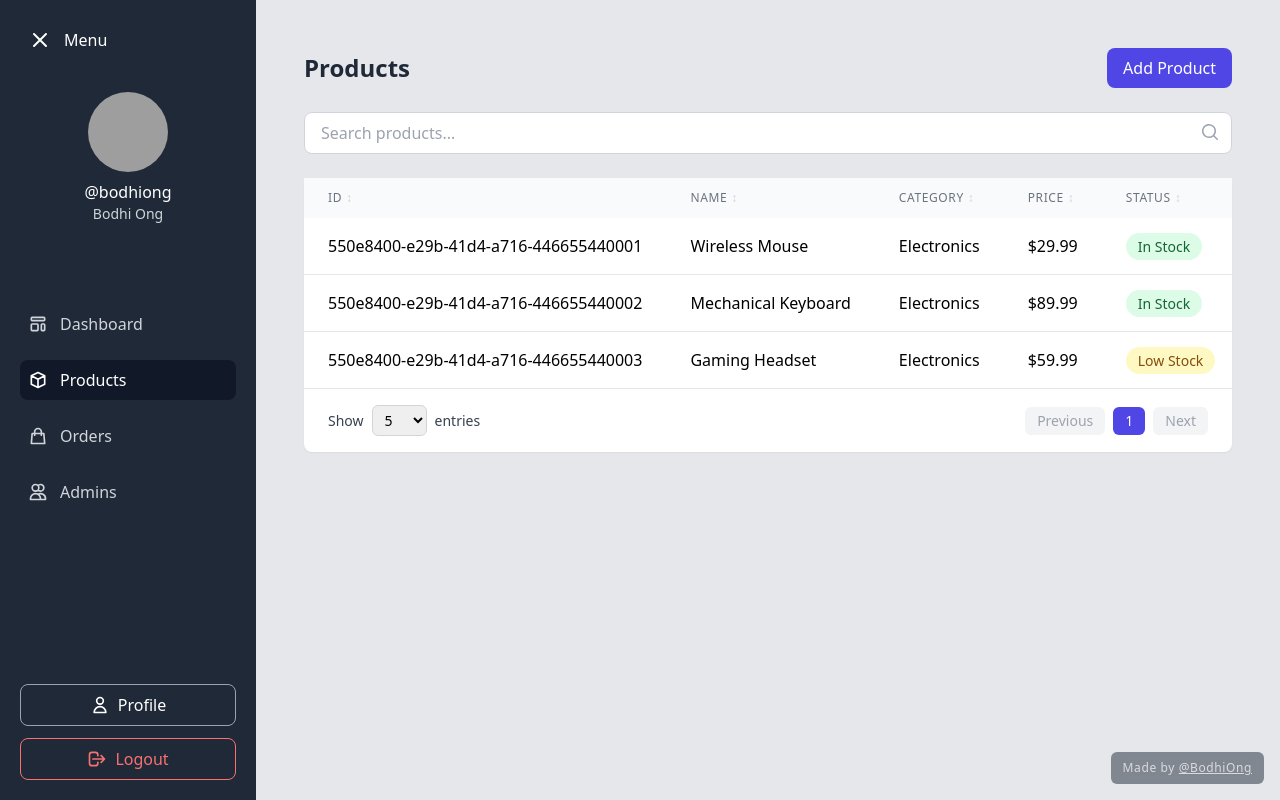
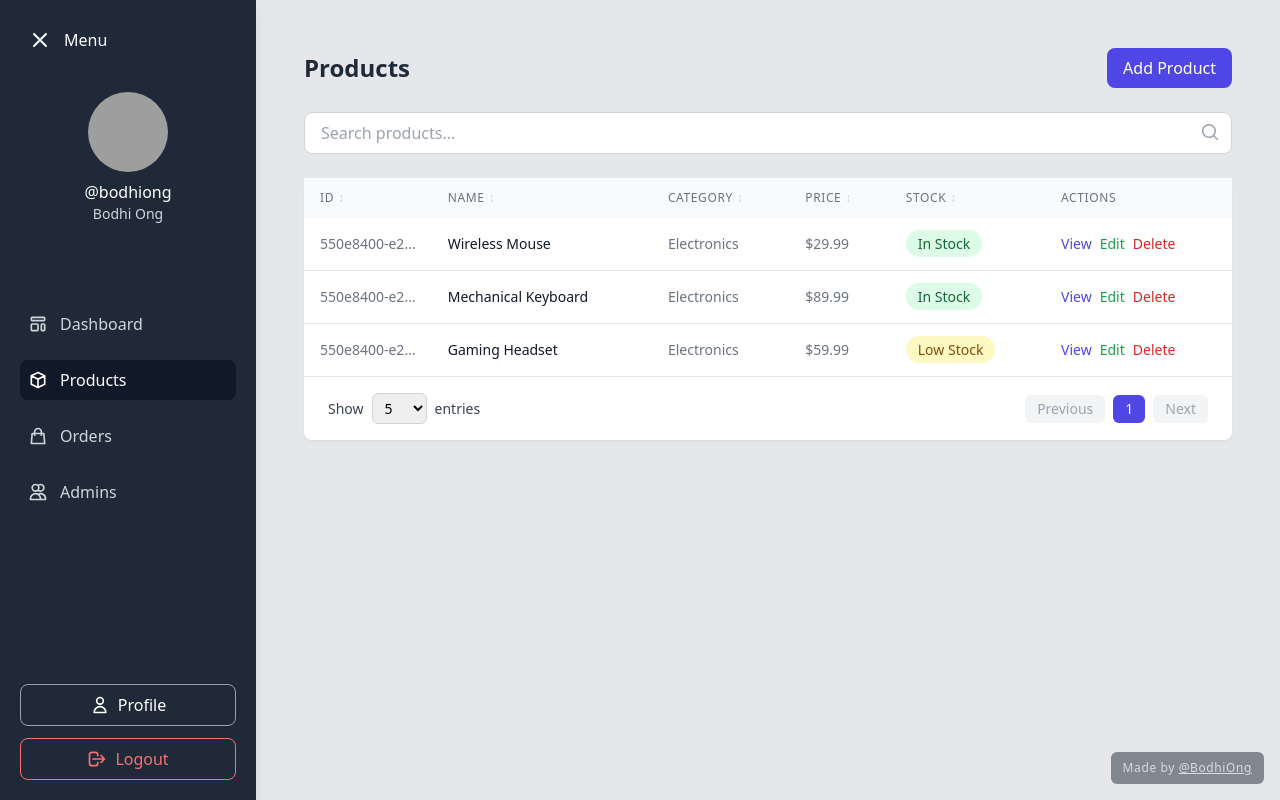
Before and after one commit to BodhiOng/Admin-Dashboard-ECommerce, a Next.js app in the folder frontend/: page /products in a window 1280 px wide. Built offline with nearby package versions, Linux system fonts and the light colour scheme; grey boxes are pictures that could not be loaded.

Commit message:
fix hydration errors at root's layout

```diff
--- a/frontend/src/app/components/SidebarVertical.tsx
+++ b/frontend/src/app/components/DesktopNavigationBar.tsx
@@ -8,9 +8,8 @@ export default function SidebarVertical({ className = '' }: { className?: string
   // Get the current pathname to determine active navigation item
   const pathname = usePathname();
 
-  // Extracts the first path segment or defaults to 'dashboard'
-  // This helps highlight the current active navigation item
-  const activeTab = pathname.split('/')[1] || 'dashboard';
+  // Extracts the first path segment or defaults to an empty string
+  const activeTab = pathname.split('/')[1] || '';
 
   const { isMinimized, toggleSidebar } = useSidebar();
 
--- /dev/null
+++ b/frontend/src/app/components/LayoutWrapper.tsx
@@ -0,0 +1,68 @@
+'use client';
+
+import DesktopNavbar from './DesktopNavigationBar';
+import MobileNavbar from './MobileNavigationBar';
+import AttributionPopup from './AttributionPopup';
+import { usePathname } from 'next/navigation';
+import { useSidebar } from '../contexts/SidebarContext';
+import { useMemo, useState, useEffect } from 'react';
+
+export default function LayoutWrapper({
+  children,
+}: {
+  children: React.ReactNode
+}) {
+  const pathname = usePathname();
+  const { isMinimized } = useSidebar();
+
+  const isFullscreenPage = useMemo(() =>
+    pathname.startsWith('/login') ||
+    pathname.startsWith('/signup') ||
+    pathname.startsWith('/pendingapproval'),
+    [pathname]
+  );
+
+  const [isMounted, setIsMounted] = useState(false);
+
+  useEffect(() => {
+    setIsMounted(true);
+  }, []);
+
+  if (!isMounted) return null;
+
+  if (isFullscreenPage) {
+    return (
+      <div className="h-screen w-screen absolute inset-0 flex items-center justify-center">
+        {children}
+      </div>
+    );
+  }
+
+  return (
+    <div className="flex min-h-screen max-w-full overflow-x-hidden bg-gray-200">
+      {/* Desktop Navigation */}
+      <aside className={`
+        hidden md:block fixed top-0 left-0 h-full bg-white shadow-lg
+        transition-all duration-300 ease-in-out z-40
+        ${isMinimized ? 'w-20' : 'w-64'}
+      `}>
+        <DesktopNavbar />
+      </aside>
+
+      {/* Main Content */}
+      <main className={`
+        flex-1 transition-all duration-300 ease-in-out
+        ${isMinimized ? 'md:ml-20' : 'md:ml-64'}
+        p-6 pb-24 md:pb-6 overflow-x-auto
+      `}>
+        {children}
+        <AttributionPopup />
+      </main>
+
+      {/* Mobile Navigation */}
+      <nav className="md:hidden fixed bottom-0 left-0 w-full bg-white shadow-lg z-40">
+        <MobileNavbar />
+      </nav>
+    </div>
+  );
+}
--- a/frontend/src/app/components/SidebarHorizontal.tsx
+++ b/frontend/src/app/components/MobileNavigationBar.tsx
@@ -1,18 +1,13 @@
 "use client";
 import Link from "next/link";
 import { usePathname } from "next/navigation";
-import { useSidebar } from '../contexts/SidebarContext';
 
 // Horizontal Sidebar component for mobile navigation in the admin dashboard
 export default function SidebarHorizontal({ className }: { className?: string }) {
   // Get the current pathname to determine active navigation item
   const pathname = usePathname();
 
-  // Extracts the first path segment or defaults to 'dashboard'
-  // This helps highlight the current active navigation item
-  const activeTab = pathname.split('/')[1] || 'dashboard';
-
-  const { isMinimized, toggleSidebar } = useSidebar();
+  const activeTab = pathname.split('/')[1] || '';
 
   return (
     // Horizontal mobile sidebar with dark background and flexible layout
--- a/frontend/src/app/layout.tsx
+++ b/frontend/src/app/layout.tsx
@@ -1,100 +1,24 @@
-'use client';
+import './globals.css';
+import LayoutWrapper from './components/LayoutWrapper';
+import { SidebarProvider } from './contexts/SidebarContext';
 
-import { SidebarProvider, useSidebar } from './contexts/SidebarContext';
-import SidebarVertical from './components/SidebarVertical';
-import SidebarHorizontal from './components/SidebarHorizontal';
-import AttributionPopup from './components/AttributionPopup';
-import './globals.css';
-import { usePathname } from 'next/navigation';
-import { useMemo, useState, useEffect } from 'react';
+export const metadata = {
+  title: 'Admin Dashboard',
+  description: 'Modern Admin Dashboard for E-Commerce',
+};
 
 export default function RootLayout({
   children,
 }: {
   children: React.ReactNode
 }) {
-  const pathname = usePathname();
-  const isFullscreenPage = useMemo(() =>
-    pathname.startsWith('/login') ||
-    pathname.startsWith('/signup') ||
-    pathname.startsWith('/pendingapproval'),
-    [pathname]
-  );
-
-  const [isMounted, setIsMounted] = useState(false);
-
-  useEffect(() => {
-    setIsMounted(true);
-  }, []);
-
-  if (isFullscreenPage) {
-    return (
-      <html lang="en">
-        <body className="login-layout">
-          <div className="h-screen w-screen absolute inset-0 flex items-center justify-center">
-            {children}
-          </div>
-        </body>
-      </html>
-    );
-  }
-
-  if (!isMounted) return null;
-
   return (
     <html lang="en">
-      <body className="bg-gray-200 min-h-screen overflow-x-hidden">
+      <body>
         <SidebarProvider>
-          <LayoutContent>{children}</LayoutContent>
+          <LayoutWrapper>{children}</LayoutWrapper>
         </SidebarProvider>
       </body>
     </html>
   );
 }
-
-function LayoutContent({ children }: { children: React.ReactNode }) {
-  const { isMinimized } = useSidebar();
-  const [isMounted, setIsMounted] = useState(false);
-
-  // Determine sidebar width based on minimized state
-  const sidebarWidth = isMinimized ? '5rem' : '16rem';
-
-  useEffect(() => {
-    setIsMounted(true);
-  }, []);
-
-  if (!isMounted) return null;
-
-  return (
-    <div className="flex h-screen">
-      {/* Vertical Sidebar for desktop */}
-      <div className="hidden md:block fixed-sidebar z-50">
-        <SidebarVertical />
-      </div>
-
-      {/* Main content area with scrolling */}
-      <main
-        className={`
-          flex-1
-          overflow-y-auto
-          transition-all
-          duration-300
-          relative
-          pb-20 md:pb-6
-        `}
-        style={{
-          '--sidebar-width': sidebarWidth,
-          maxHeight: 'calc(100vh - 0px)'
-        } as React.CSSProperties}
-      >
-        <div className="p-6">
-          {children}
-          <AttributionPopup />
-        </div>
-      </main>
-
-      {/* Horizontal Sidebar for mobile */}
-      <SidebarHorizontal className="md:hidden fixed bottom-0 left-0 w-full z-50" />
-    </div>
-  );
-}
--- a/frontend/src/app/products/page.tsx
+++ b/frontend/src/app/products/page.tsx
@@ -352,14 +352,14 @@ export default function Products() {
 
       {/* Products table and pagination */}
       <div className="bg-white rounded-lg shadow-sm">
-        <div className="overflow-x-auto">
-          <table className="w-full">
+        <div className="overflow-x-auto max-w-full">
+          <table className="w-full min-w-full table-auto">
             <thead>
               {/* Table headers */}
               <tr className="bg-gray-50">
                 <th
                   onClick={() => requestSort('id')}
-                  className="px-6 py-3 text-left text-xs font-medium text-gray-500 uppercase tracking-wider cursor-pointer hover:bg-gray-100"
+                  className="px-4 py-3 text-left text-xs font-medium text-gray-500 uppercase tracking-wider cursor-pointer hover:bg-gray-100 truncate max-w-[100px]"
                 >
                   ID
                   <SortIcon
@@ -369,7 +369,7 @@ export default function Products() {
                 </th>
                 <th
                   onClick={() => requestSort('name')}
-                  className="px-6 py-3 text-left text-xs font-medium text-gray-500 uppercase tracking-wider cursor-pointer hover:bg-gray-100"
+                  className="px-4 py-3 text-left text-xs font-medium text-gray-500 uppercase tracking-wider cursor-pointer hover:bg-gray-100 truncate max-w-[200px]"
                 >
                   Name
                   <SortIcon
@@ -379,7 +379,7 @@ export default function Products() {
                 </th>
                 <th
                   onClick={() => requestSort('category')}
-                  className="px-6 py-3 text-left text-xs font-medium text-gray-500 uppercase tracking-wider cursor-pointer hover:bg-gray-100"
+                  className="px-4 py-3 text-left text-xs font-medium text-gray-500 uppercase tracking-wider cursor-pointer hover:bg-gray-100 truncate max-w-[150px]"
                 >
                   Category
                   <SortIcon
@@ -389,7 +389,7 @@ export default function Products() {
                 </th>
                 <th
                   onClick={() => requestSort('price')}
-                  className="px-6 py-3 text-left text-xs font-medium text-gray-500 uppercase tracking-wider cursor-pointer hover:bg-gray-100"
+                  className="px-4 py-3 text-left text-xs font-medium text-gray-500 uppercase tracking-wider cursor-pointer hover:bg-gray-100 truncate max-w-[100px]"
                 >
                   Price
                   <SortIcon
@@ -399,48 +399,50 @@ export default function Products() {
                 </th>
                 <th
                   onClick={() => requestSort('stock')}
-                  className="px-6 py-3 text-left text-xs font-medium text-gray-500 uppercase tracking-wider cursor-pointer hover:bg-gray-100"
+                  className="px-4 py-3 text-left text-xs font-medium text-gray-500 uppercase tracking-wider cursor-pointer hover:bg-gray-100 truncate max-w-[100px]"
                 >
-                  Status
+                  Stock
                   <SortIcon
                     isActive={sortConfig?.key === 'stock'}
                     direction={sortConfig?.key === 'stock' ? sortConfig.direction : undefined}
                   />
                 </th>
-                <th className="px-6 py-3 text-left text-xs font-medium text-gray-500 uppercase tracking-wider">
+                <th className="px-4 py-3 text-left text-xs font-medium text-gray-500 uppercase tracking-wider">
                   Actions
                 </th>
               </tr>
             </thead>
             <tbody className="bg-white divide-y divide-gray-200">
               {paginatedProducts.map((product) => (
-                <tr key={product.id}>
-                  <td className="px-6 py-4 whitespace-nowrap">{product.id}</td>
-                  <td className="px-6 py-4 whitespace-nowrap">{product.name}</td>
-                  <td className="px-6 py-4 whitespace-nowrap">{product.category}</td>
-                  <td className="px-6 py-4 whitespace-nowrap">${product.price.toFixed(2)}</td>
-                  <td className="px-6 py-4 whitespace-nowrap">
+                <tr key={product.id} className="hover:bg-gray-50">
+                  <td className="px-4 py-4 whitespace-nowrap text-sm text-gray-500 truncate max-w-[100px]">{product.id}</td>
+                  <td className="px-4 py-4 whitespace-nowrap text-sm text-gray-900 truncate max-w-[200px]">{product.name}</td>
+                  <td className="px-4 py-4 whitespace-nowrap text-sm text-gray-500 truncate max-w-[150px]">{product.category}</td>
+                  <td className="px-4 py-4 whitespace-nowrap text-sm text-gray-500 truncate max-w-[100px]">${product.price.toFixed(2)}</td>
+                  <td className="px-4 py-4 whitespace-nowrap text-sm">
                     <StatusPill stock={product.stock} />
                   </td>
-                  <td className="px-6 py-4 whitespace-nowrap space-x-2">
+                  <td className="px-4 py-4 whitespace-nowrap text-sm font-medium">
+                    <div className="flex space-x-2">
                       <button
                         onClick={() => handleViewDetails(product)}
-                      className="text-indigo-600 hover:text-indigo-900 hover:underline"
+                        className="text-indigo-600 hover:text-indigo-900"
                       >
                         View
                       </button>
                       <button
                         onClick={() => handleEditProduct(product)}
-                      className="text-green-600 hover:text-green-900 hover:underline"
+                        className="text-green-600 hover:text-green-900"
                       >
                         Edit
                       </button>
                       <button
                         onClick={() => handleDeleteProduct(product.id)}
-                      className="text-red-600 hover:text-red-900 hover:underline"
+                        className="text-red-600 hover:text-red-900"
                       >
                         Delete
                       </button>
+                    </div>
                   </td>
                 </tr>
               ))}
```
Lines whose indentation alone changed are shown as unchanged.
